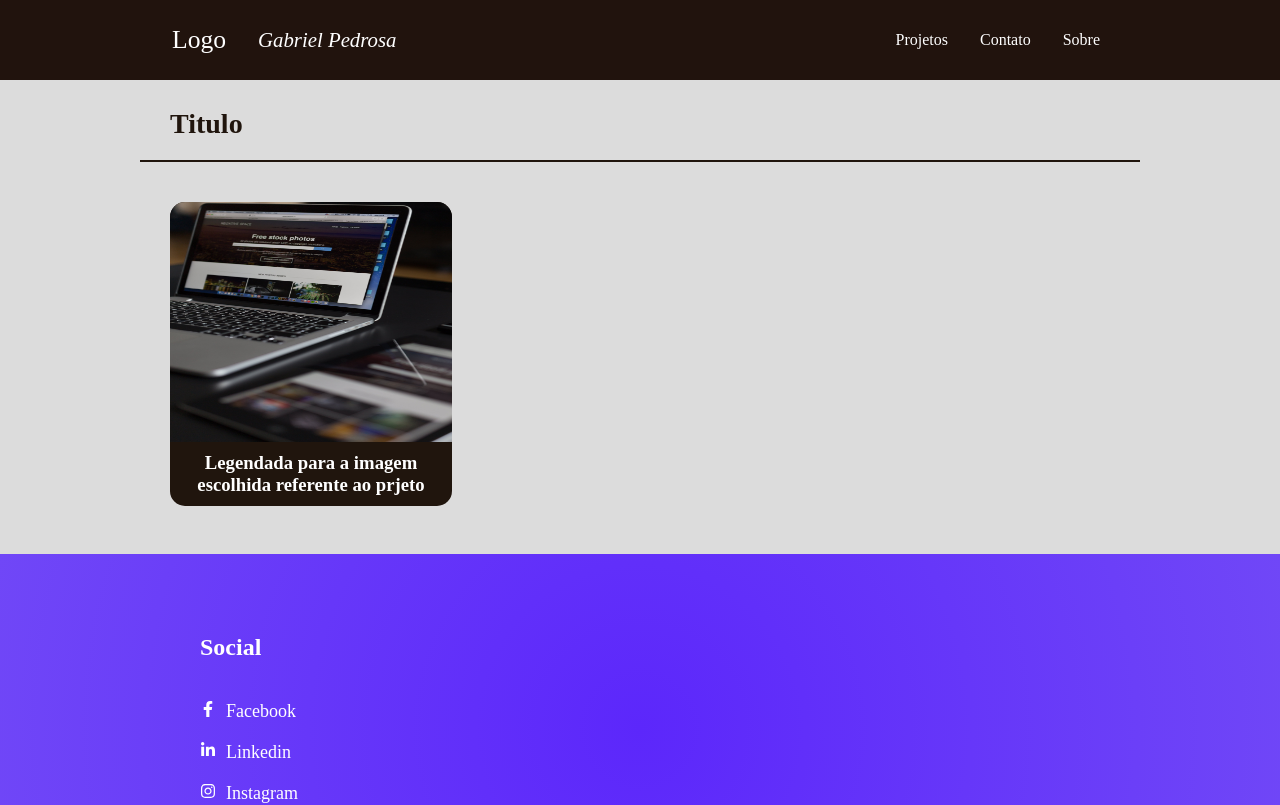
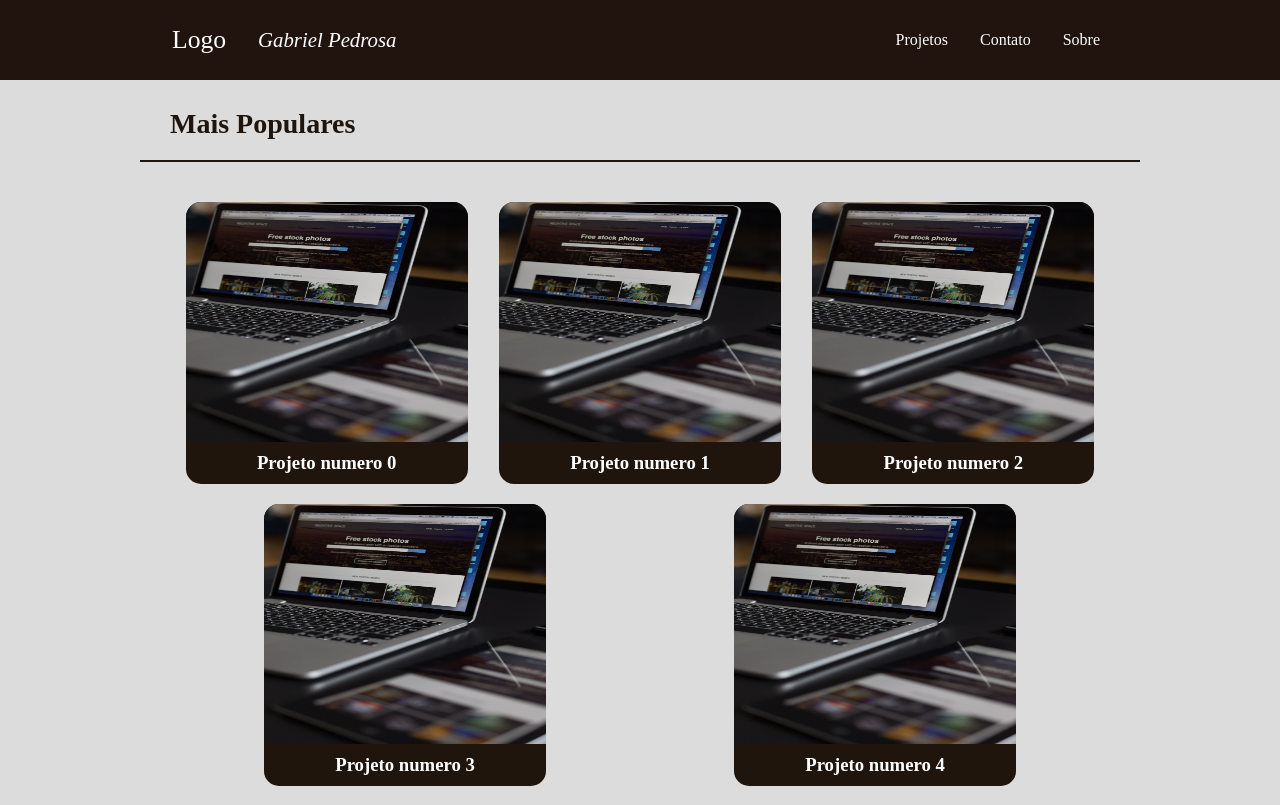
Before and after one commit to gabrielpedrosa/portfolio, a Next.js app: page / in a window 1280 px wide. Shown: the top 805 px of the page. Built offline with nearby package versions, Linux system fonts and the light colour scheme.

Commit message:
Enviando section de cards abastecido com json

```diff
--- a/components/Section/SectionComponents.js
+++ b/components/Section/SectionComponents.js
@@ -29,7 +29,7 @@ export const Content = styled.div`
     width: 100%;
     margin: 0 auto;
     padding: 30px;
-    justify-content: space-between;
+    justify-content: space-around;
     flex-wrap: wrap;
     position: relative;
 
--- a/components/Section/index.js
+++ b/components/Section/index.js
@@ -3,14 +3,16 @@ import { Container, Title, Separator, Content, Card, Legend, CardImage } from ".
 const Section = (props) => {
     return (
         <>
-            <Container bgColor='#DCDCDC' fontColor='#20150d'>
-                <Title fontSize='28' fontColor='#20150d'>Titulo</Title>
-                <Separator bgColor='#20150d'/>
+            <Container bgColor={props.values.config.container.backgroundColor} fontColor={props.values.config.container.fontColor}>
+                <Title fontSize={props.values.config.title.fontSize} fontColor={props.values.config.title.fontColor}>{props.values.titulo}</Title>
+                <Separator bgColor={props.values.config.separator.backgroundColor}/>
                 <Content>
-                    <Card bgColor='#20150d'>
-                        <CardImage src='images/image.jpg' />
-                        <Legend fontColor='#fff'>Legendada para a imagem escolhida referente ao prjeto</Legend>
+                    {props.values.projects.items.map(item =>
+                    <Card key={item.id} bgColor={props.values.config.card.backgroundColor}>
+                        <CardImage src={item.image} />
+                        <Legend fontColor={props.values.config.legend.fontColor}>{item.description}</Legend>
                     </Card>
+                    )}
                 </Content>
             </Container>
         </>
--- a/public/test.js
+++ b/public/test.js
@@ -1,4 +1,4 @@
-const sectionData = [
+const sectionData =
     {
         "config": {
             "container": {
@@ -20,22 +20,17 @@ const sectionData = [
             }
         },
         "titulo": "Mais Populares",
-        "images": {
-            0: "images/image.jpg",
-            1: "images/image.jpg",
-            2: "images/image.jpg",
-            3: "images/image.jpg",
-            4: "images/image.jpg"
-        },
-        "description": {
-            0: "Projeto numero 0",
-            1: "Projeto numero 1",
-            2: "Projeto numero 2",
-            3: "Projeto numero 3",
-            4: "Projeto numero 4"
+        "projects": {
+            "size": 5,
+            "items": [
+                {"id":0,"image":"images/image.jpg", "description": "Projeto numero 0"},
+                {"id":1,"image":"images/image.jpg", "description": "Projeto numero 1"},
+                {"id":2,"image":"images/image.jpg", "description": "Projeto numero 2"},
+                {"id":3,"image":"images/image.jpg", "description": "Projeto numero 3"},
+                {"id":4,"image":"images/image.jpg", "description": "Projeto numero 4"}
+            ]
         }
-
     }
-];
+;
 
 export default sectionData;
```
